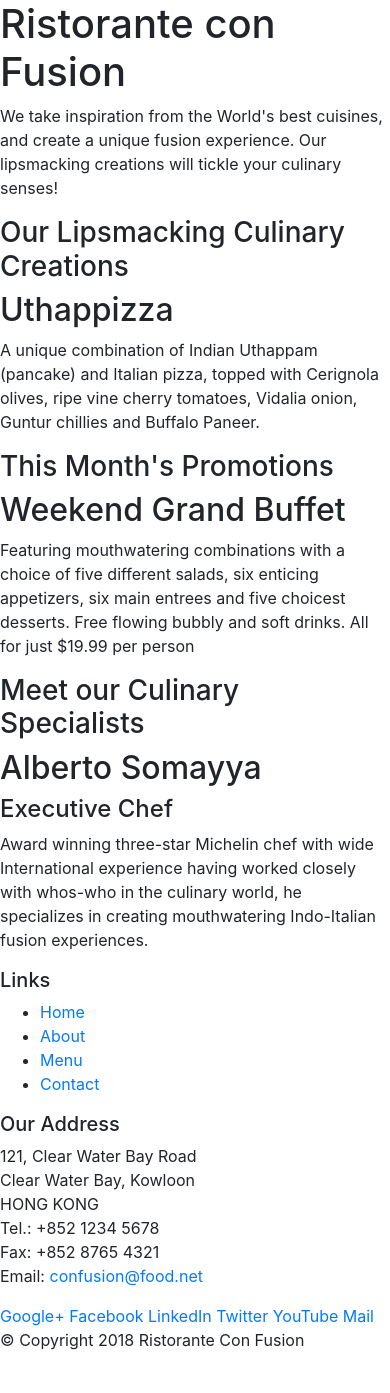
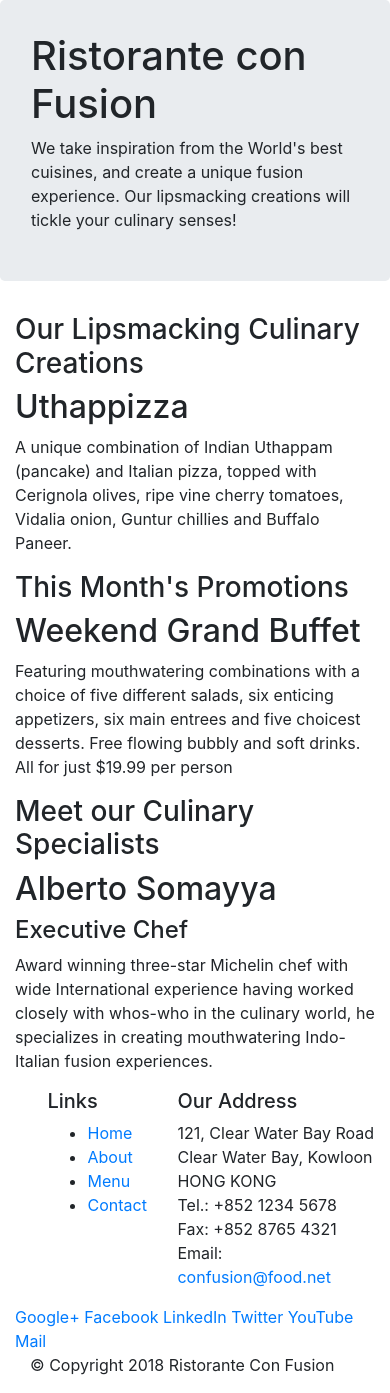
Before and after one commit to learningstuffz/bootstrap4-learn, a website: page index.html in a window 390 px wide. Before the commit the page ends 1368 px from the top, so only its background shows below. Drawn offline with nearby package versions, Linux system fonts and the light colour scheme.

Commit message:
add mobile first css using bootstrap

```diff
--- a/index.html
+++ b/index.html
@@ -14,25 +14,26 @@
 
 <body>
 
-    <header>
-        <div>
-            <div>
-                <div>
+    <header class="jumbotron">
+        <div class="container">
+            <div class="row">
+                <div class="col-12 col-sm-6">
                     <h1>Ristorante con Fusion</h1>
                     <p>We take inspiration from the World's best cuisines, and create a unique fusion experience. Our lipsmacking creations will tickle your culinary senses!</p>
                 </div>
-                <div>
+                <div class="col-12 col-sm-6">
+                    <!--For Logo-->
                 </div>
             </div>
         </div>
     </header>
 
-    <div>
-        <div>
-            <div>
+    <div class="container">
+        <div class="row">
+            <div class="col-12 col-sm-4 order-sm-last col-md-3">
                 <h3>Our Lipsmacking Culinary Creations</h3>
             </div>
-            <div>
+            <div class="col col-sm order-sm-first col-md">
                 <h2>Uthappizza</h2>
                 <p>A unique combination of Indian Uthappam (pancake) and Italian pizza, topped with Cerignola olives, ripe vine cherry tomatoes, Vidalia onion, Guntur chillies and Buffalo Paneer.</p>
             </div>
@@ -62,9 +63,9 @@
     </div>
 
     <footer>
-        <div>
-            <div>
-                <div>
+        <div class="container">
+            <div class="row">
+                <div class="col-4 offset-1 com-sm-2">
                     <h5>Links</h5>
                     <ul>
                         <li><a href="#">Home</a></li>
@@ -73,7 +74,7 @@
                         <li><a href="#">Contact</a></li>
                     </ul>
                 </div>
-                <div>
+                <div class="col-7 col-sm-5">
                     <h5>Our Address</h5>
                     <address>
 		              121, Clear Water Bay Road<br>
@@ -84,7 +85,7 @@
 		              Email: <a href="mailto:confusion@food.net">confusion@food.net</a>
 		           </address>
                 </div>
-                <div>
+                <div class="col-12 col-sm-4">
                     <div>
                         <a href="http://google.com/+">Google+</a>
                         <a href="http://www.facebook.com/profile.php?id=">Facebook</a>
@@ -95,15 +96,15 @@
                     </div>
                 </div>
            </div>
-           <div>
+           <div class="col-auto">
                 <div>
                     <p>© Copyright 2018 Ristorante Con Fusion</p>
                 </div>
            </div>
         </div>
     </footer>
-    <script src="node_modules/jquery/dist/jquery.slim.min.js"></script>
-    <script src="node_modules/popper.js/dist/umd/popper.min.js"></script>
+    <script s class="container"rc="node_modules/jquery/dist/jquery.slim.min.js"></script>
+    <script class="row" src="node_modules/popper.js/dist/umd/popper.min.js"></script>
     <script src="node_modules/bootstrap/dist/js/bootstrap.min.js"></script>
 </body>
 
```
